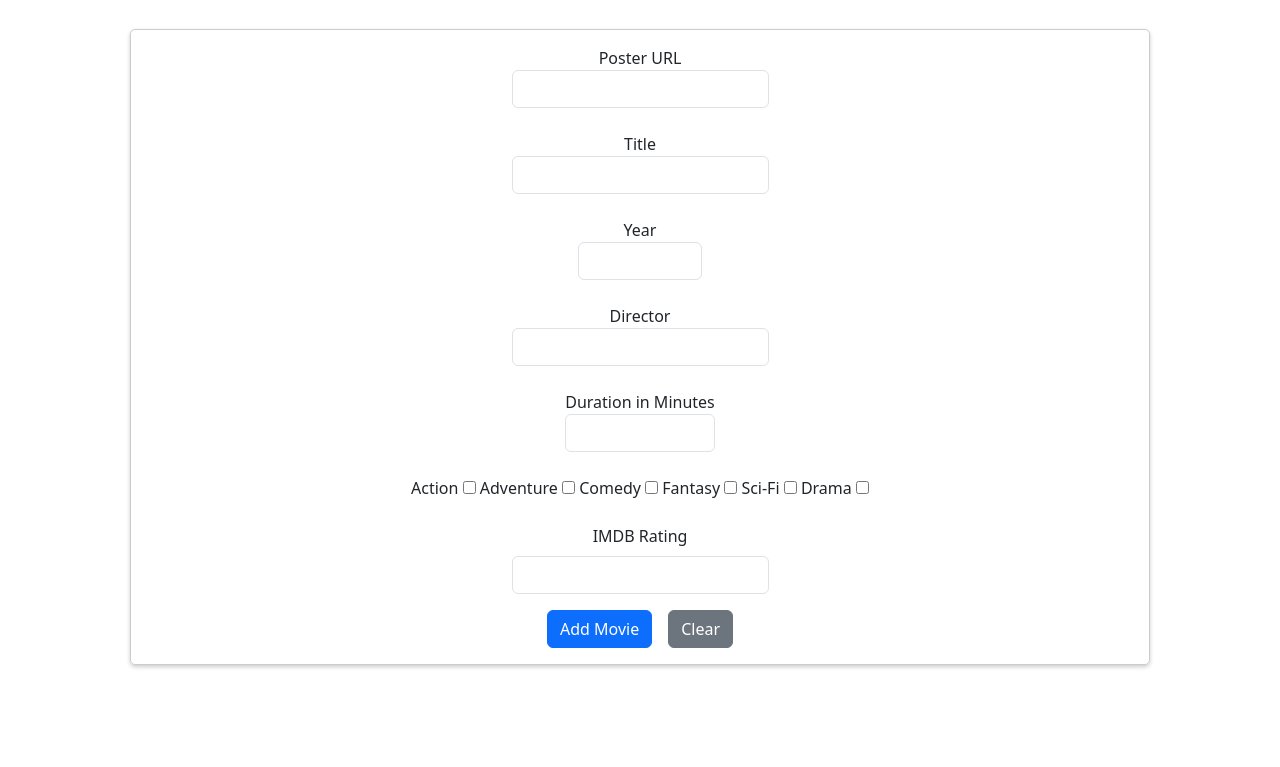
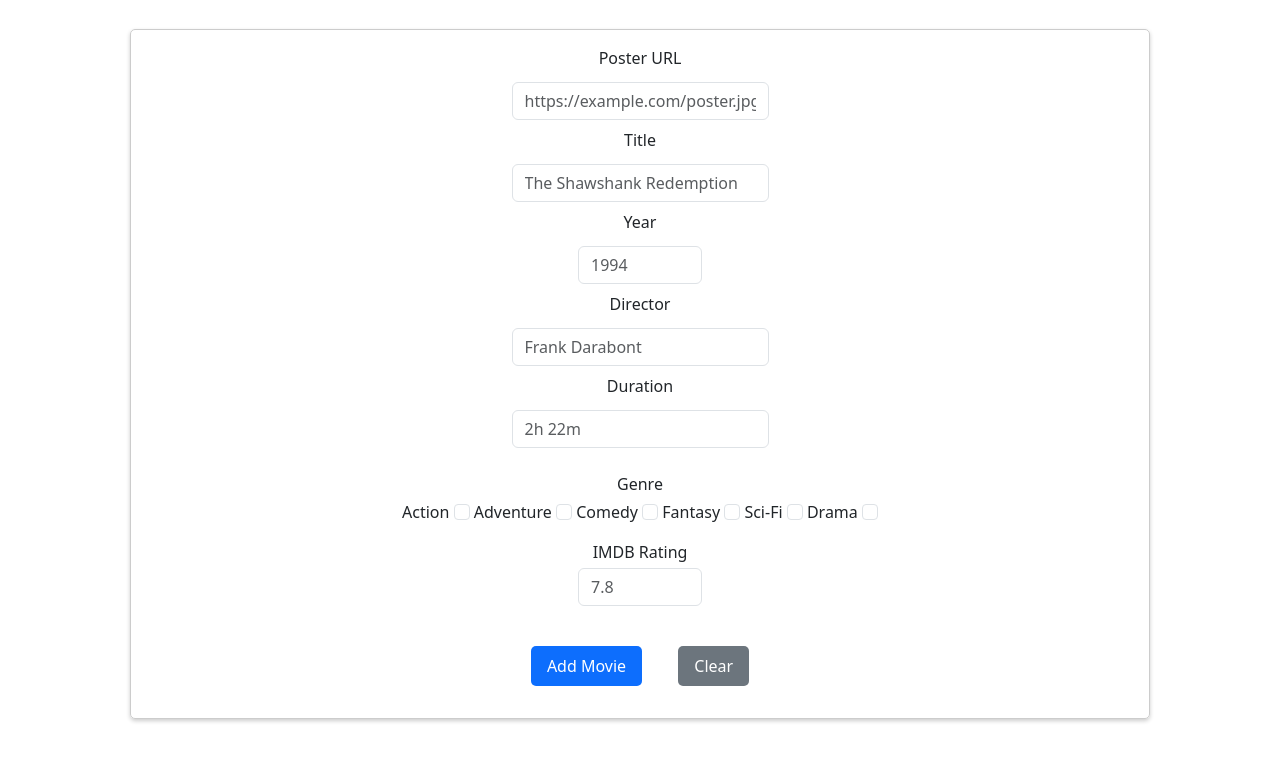
Before and after one commit to 1LuisVargas/movie-catalog-vanilla-js, a website built with webpack: page front/pages/add.html in a window 1280 px wide. Shown: the part 147-914 px from the top of the page. Before the commit the page ends 860 px from the top, so only its background shows below. Built offline with nearby package versions, Linux system fonts and the light colour scheme; no server answers.

Commit message:
More edits to the form and manually created the clear button through a separate js file

```diff
--- a/front/pages/add.html
+++ b/front/pages/add.html
@@ -1,42 +1,54 @@
 <!DOCTYPE html>
 <html lang="en">
   <head>
-    <meta charset="UTF-8">
-    <meta name="viewport" content="width=device-width, initial-scale=1.0">
+    <meta charset="UTF-8" />
+    <meta name="viewport" content="width=device-width, initial-scale=1.0" />
 
     <!-- Adding jQuery -->
     <script src="https://ajax.googleapis.com/ajax/libs/jquery/3.7.1/jquery.min.js"></script>
 
     <!-- Adding CSS styles -->
-    <link rel="stylesheet" href="../styles/reset.css"/>
-    <link rel="stylesheet" href="https://cdn.jsdelivr.net/npm/bootstrap@5.3.3/dist/css/bootstrap.min.css">
-    <link rel="stylesheet" href="../styles/style.css">
+    <link rel="stylesheet" href="../styles/reset.css" />
+    <link
+      rel="stylesheet"
+      href="https://cdn.jsdelivr.net/npm/bootstrap@5.3.3/dist/css/bootstrap.min.css"
+    />
+    <link rel="stylesheet" href="../styles/style.css" />
 
     <title>Add Movies</title>
   </head>
   <body>
-
     <!-- Adding the navigation bar -->
     <header>
       <nav class="navbar navbar-expand-lg bg-body-tertiary">
         <div class="container-fluid">
           <a class="navbar-brand" href="#">Movies Project</a>
-                <button class="navbar-toggler" type="button" data-bs-toggle="collapse" data-bs-target="#navbarNav" aria-controls="navbarNav" aria-expanded="false" aria-label="Toggle navigation">
+          <button
+            class="navbar-toggler"
+            type="button"
+            data-bs-toggle="collapse"
+            data-bs-target="#navbarNav"
+            aria-controls="navbarNav"
+            aria-expanded="false"
+            aria-label="Toggle navigation"
+          >
             <span class="navbar-toggler-icon"></span>
           </button>
           <div class="collapse navbar-collapse" id="navbarNav">
             <ul class="navbar-nav">
               <li class="nav-item">
-                            <a class="nav-link" aria-current="page" href="../index.html">Home</a>
+                <a class="nav-link" aria-current="page" href="../index.html"
+                  >Home</a
+                >
               </li>
               <li class="nav-item">
                 <a class="nav-link" href="./about.html">About this Project</a>
               </li>
               <li class="nav-item">
-                            <a class="nav-link active" href="./contact.html">Contact</a>
+                <a class="nav-link" href="./contact.html">Contact</a>
               </li>
               <li class="nav-item">
-                            <a class="nav-link" href="#">Add Movie</a>
+                <a class="nav-link active" href="#">Add Movie</a>
               </li>
             </ul>
           </div>
@@ -44,68 +56,148 @@
       </nav>
     </header>
 
+    <main class="container">
       <h1 class="text-center my-4">New Movie</h1>
+      <!-- Adding the form -->
+      <form id="add-form">
+        <div class="mb-2">
+          <label for="poster" class="form-label">Poster URL</label>
+          <input
+            type="url"
+            class="form-control mt-1"
+            id="poster"
+            name="poster"
+            required
+            placeholder="https://example.com/poster.jpg"
+          />
+        </div>
+        <div class="mb-2">
+          <label for="title" class="form-label">Title </label>
+          <input
+            type="text"
+            class="form-control mt-1"
+            id="title"
+            name="title"
+            required
+            placeholder="The Shawshank Redemption"
+          />
+        </div>
+        <div class="mb-2">
+          <label for="year" class="form-label">Year </label>
+          <input
+            type="number"
+            class="form-control mt-1"
+            id="year"
+            name="year"
+            required
+            min="1900"
+            max="2025"
+            placeholder="1994"
+          />
+        </div>
+        <div class="mb-2">
+          <label for="director" class="form-label">Director </label>
+          <input
+            type="text"
+            class="form-control mt-1"
+            id="director"
+            name="director"
+            required
+            placeholder="Frank Darabont"
+          />
+        </div>
+        <div class="mb-2">
+          <label for="duration" class="form-label">Duration</label>
+          <input
+            type="text"
+            class="form-control mt-1"
+            id="duration"
+            name="duration"
+            required
+            placeholder="2h 22m"
+          />
+        </div>
 
-    <!-- Adding the form -->
-    <main class="container">
-        <form id="add-form">
+        <label for="genre" class="form-label mb-1 mt-3">Genre </label>
+        <!-- Adding all the genre checkboxes -->
         <div class="mb-3">
-                <label for="poster" class="form-label">Poster URL
-                    <input type="url" class="form-control" id="poster" name="poster" required>
+          <label for="action" class="form-check-label">Action </label>
+          <input
+            class="form-check-input"
+            type="checkbox"
+            id="action"
+            name="genre"
+            value="Action"
+          />
+          <label for="adventure" class="form-check-label">Adventure </label>
+          <input
+            type="checkbox"
+            id="adventure"
+            name="genre"
+            value="Adventure"
+            class="form-check-input"
+          />
+          <label for="comedy" class="form-check-label">Comedy </label>
+          <input
+            type="checkbox"
+            id="comedy"
+            name="genre"
+            value="Comedy"
+            class="form-check-input"
+          />
+          <label for="fantasy" class="form-check-label">Fantasy </label>
+          <input
+            type="checkbox"
+            id="fantasy"
+            name="genre"
+            value="Fantasy"
+            class="form-check-input"
+          />
+          <label for="sci-Fi" class="form-check-label">Sci-Fi </label>
+          <input
+            type="checkbox"
+            id="sci-Fi"
+            name="genre"
+            value="Sci-Fi"
+            class="form-check-input"
+          />
+          <label for="drama" class="form-check-label">Drama </label>
+          <input
+            type="checkbox"
+            id="drama"
+            name="genre"
+            value="Drama"
+            class="form-check-input"
+          />
+        </div>
+        <!-- End of all the genre checkboxes -->
+        <div>
+          <label class="form-label"
+            >IMDB Rating
+            <input
+              type="number"
+              class="form-control mt-1"
+              id="rate"
+              name="rate"
+              required
+              min="1"
+              max="10"
+              step="0.1"
+              placeholder="7.8"
+            />
           </label>
         </div>
-            <div class="mb-3">
-                <label for="title" class="form-label">Title
-                    <input type="text" class="form-control" id="title" name="title" required>
-                </label>
-            </div>
-            <div class="mb-3">
-                <label for="year" class="form-label">Year
-                    <input type="number" class="form-control" id="year" name="year" required min="1900" max="2025">
-                </label>
-            </div>
-            <div class="mb-3">
-                <label for="director" class="form-label">Director
-                    <input type="text" class="form-control" id="director" name="director" required>
-                </label>
-            </div>
-            <div class="mb-3">
-                <label for="duration" class="form-label">Duration in Minutes
-                    <input type="number" class="form-control" id="duration" name="duration" required min="20" max="300">
-                </label>
-            </div>
-
-            <!-- Adding all the genre checkboxes -->
-            <div class="mb-3">
-                <label for="Action" class="form-label">Action
-                    <input type="checkbox" id="Action" name="genre">
-                </label>
-                <label for="Adventure" class="form-label">Adventure
-                    <input type="checkbox" id="Adventure" name="genre">
-                </label>
-                <label for="Comedy" class="form-label">Comedy
-                    <input type="checkbox" id="Comedy" name="genre">
-                </label>
-                <label for="Fantasy" class="form-label">Fantasy
-                    <input type="checkbox" id="Fantasy" name="genre">
-                </label>
-                <label for="Sci-Fi" class="form-label">Sci-Fi
-                    <input type="checkbox" id="Sci-Fi" name="genre">
-                </label>
-                <label for="Drama" class="form-label">Drama
-                    <input type="checkbox" id="Drama" name="genre">
-                </label>
-            </div>
-            <!-- End of all the genre checkboxes -->
-            <div class="mb-3">
-                <label for="rate" class="form-label">IMDB Rating</label>
-                <input type="number" class="form-control" id="rate" name="rate" required>
-            </div>
-            <div id="buttons">
+        <div id="buttons" class="mt-3">
           <button type="submit" class="btn btn-primary">Add Movie</button>
-                <button type="reset" class="btn btn-secondary">Clear</button>
+          <button type="button" id="clear-button" class="btn btn-secondary">Clear</button>
         </div>
       </form>
     </main>
+
+    <!-- Adding Bootstrap -->
+    <script src="https://cdn.jsdelivr.net/npm/bootstrap@5.3.3/dist/js/bootstrap.bundle.min.js"></script>
+
+    <!-- Adding JS scripts -->
+    <script src="../scripts/add.js"></script>
   </body>
 </html>
--- /dev/null
+++ b/front/scripts/add.js
@@ -0,0 +1,16 @@
+const clearButton = document.getElementById("clear-button");
+
+clearButton.addEventListener("click", () => {
+    const titleInput = document.getElementById("title");
+    const yearInput = document.getElementById("year");
+    const directorInput = document.getElementById("director");
+    const durationInput = document.getElementById("duration");
+    const genreInput = document.getElementById("genre");
+    const rateInput = document.getElementById("rate");
+    titleInput.value = "";
+    yearInput.value = "";
+    directorInput.value = "";
+    durationInput.value = "";
+    genreInput.value = "";
+    rateInput.value = "";
+});
--- a/front/styles/style.css
+++ b/front/styles/style.css
@@ -19,9 +19,9 @@
     text-align: center;
 }
 
-#buttons{
-    display: flex;
-    justify-content: center;
-    gap: 1rem;
-    margin: top 1rem;
+.btn{
+    margin: 1rem;
+    padding: 0.5rem 1rem;
+    border: none;
+    border-radius: 5px;
 }
```
Lines whose indentation alone changed are shown as unchanged.
